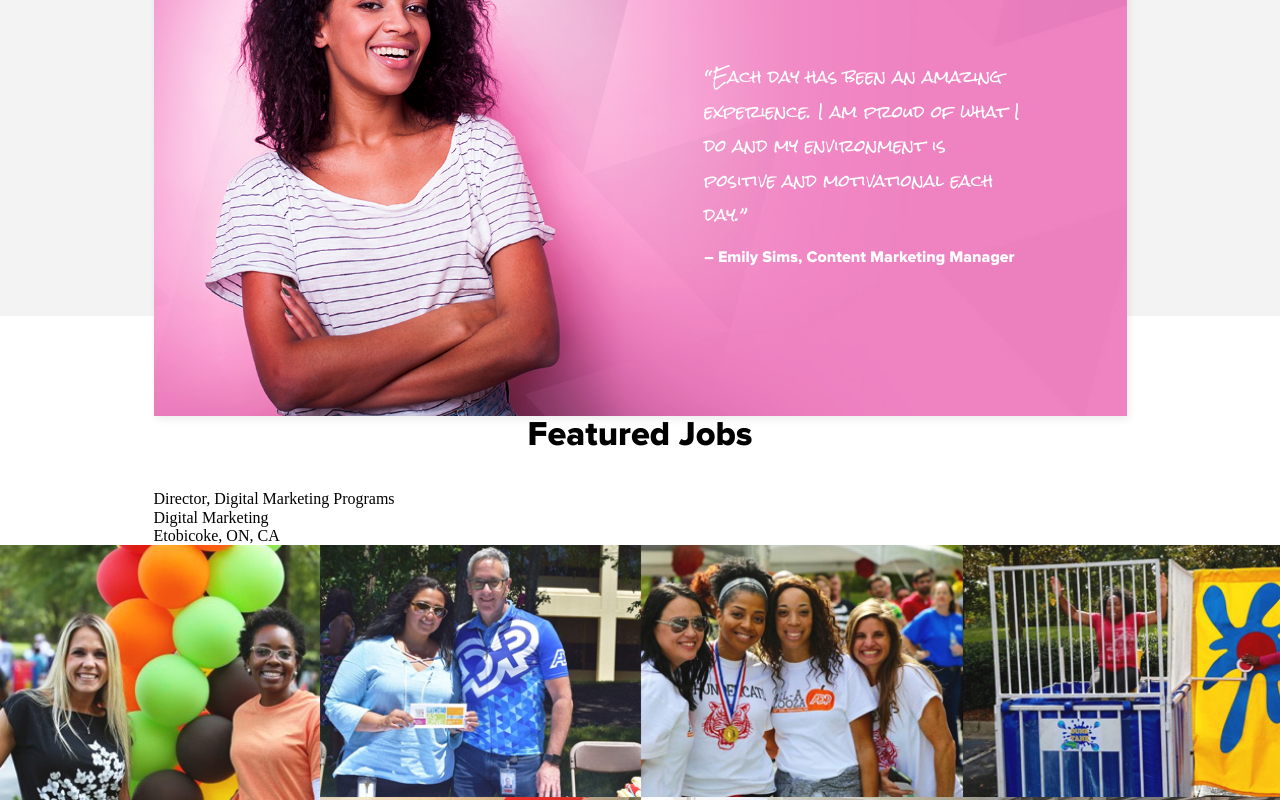
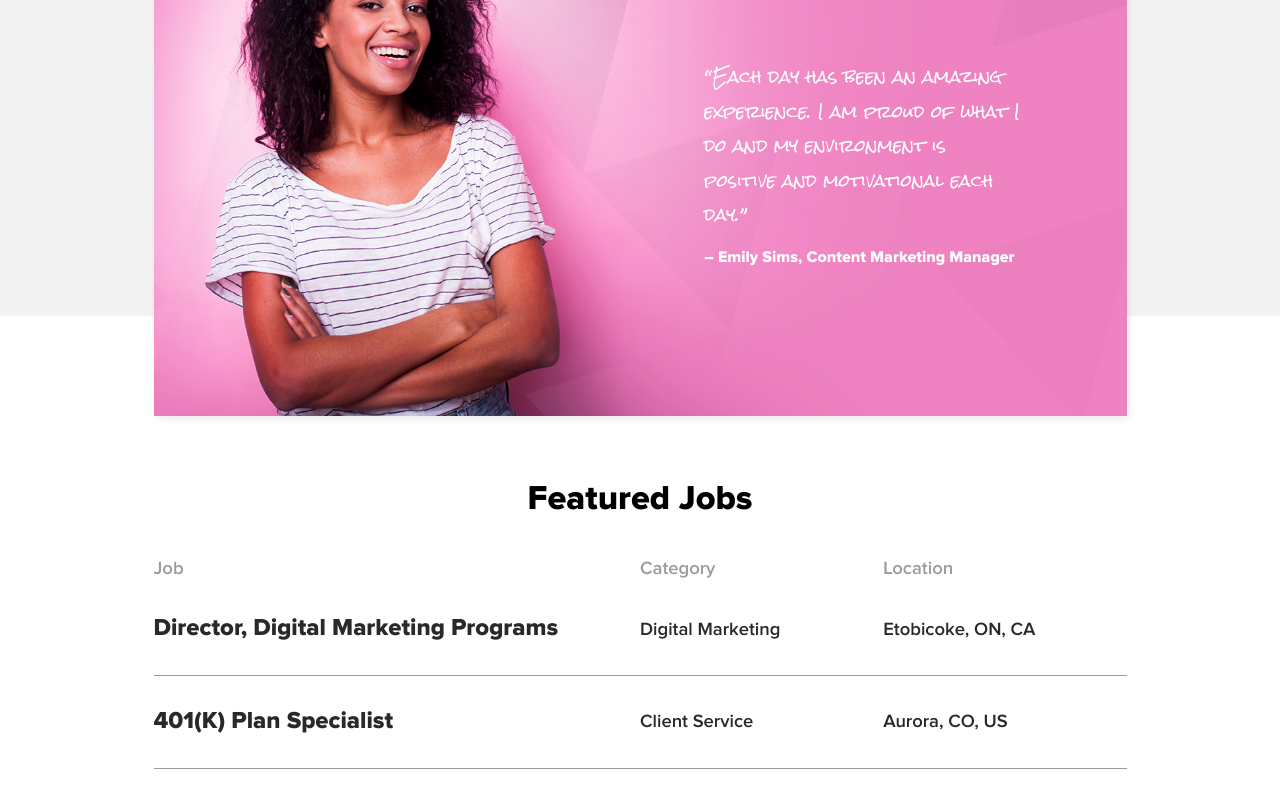
Before and after one commit to ierso/adp-career, a website with bundled scripts: page index.html in a window 1280 px wide. Shown: the part 2000-2800 px from the top of the page. Built offline with nearby package versions, Linux system fonts and the light colour scheme.

Commit message:
completed featured jobs styles

```diff
--- a/index.html
+++ b/index.html
@@ -135,11 +135,32 @@
           <h2 class="o-title">
             Featured Jobs
           </h2>
-          <div class="c-featured__row">
-            <div class="c-featured__main">Director, Digital Marketing Programs</div>
-            <div class="c-featured__sub">Digital Marketing</div>
-            <div class="cc-featured__sub">Etobicoke, ON, CA</div>
+          <div class="c-featured-jobs__row c-featured-jobs__row--title">
+            <div class="c-featured-jobs__main c-featured-jobs__main--title">Job</div>
+            <div class="c-featured-jobs__sub c-featured-jobs__sub--title">Category</div>
+            <div class="c-featured-jobs__sub c-featured-jobs__sub--title">Location</div>
           </div>
+          <div class="c-featured-jobs__row">
+            <div class="c-featured-jobs__main">Director, Digital Marketing Programs</div>
+            <div class="c-featured-jobs__sub">Digital Marketing</div>
+            <div class="c-featured-jobs__sub">Etobicoke, ON, CA</div>
+          </div>
+          <div class="c-featured-jobs__row">
+            <div class="c-featured-jobs__main">401(K) Plan Specialist</div>
+            <div class="c-featured-jobs__sub">Client Service</div>
+            <div class="c-featured-jobs__sub">Aurora, CO, US</div>
+          </div>
+          <div class="c-featured-jobs__row">
+            <div class="c-featured-jobs__main">Director Talent Partner</div>
+            <div class="c-featured-jobs__sub">Human Resources</div>
+            <div class="c-featured-jobs__sub">Parsippany, NJ, US</div>
+          </div>
+          <div class="c-featured-jobs__row">
+            <div class="c-featured-jobs__main">Content Marketing Manager</div>
+            <div class="c-featured-jobs__sub">Marketing</div>
+            <div class="c-featured-jobs__sub">Roseland, NJ, US</div>
+          </div>
+          <button class="c-featured-jobs__btn o-btn">View all jobs</button>
       </div>
     </section>
 
--- a/src/styles/components/components.css
+++ b/src/styles/components/components.css
@@ -1,5 +1,6 @@
 @import './cards.css';
 @import './collage.css';
+@import './featured-jobs.css';
 @import './footer.css';
 @import './hero.css';
 @import './nav.css';
--- /dev/null
+++ b/src/styles/components/featured-jobs.css
@@ -0,0 +1,77 @@
+$mainFont: 'proxima_novaextrabold';
+$mainColor: #2A2828;
+$subFont: 'proxima_novasemibold';
+$titleFont: 'proxima_novasemibold';
+$border: #9B9B9B;
+$titleColor: #9B9B9B;
+
+$tablet: 800px;
+
+.c-featured-jobs {
+  margin-top: 4em;
+}
+  .c-featured-jobs__wrapper {
+    padding: 0 1.5em;
+  }
+    .c-featured-jobs__row {
+      flex-flow: column;
+      display: flex;
+      padding: 0 0 1.5em 0;
+      margin-bottom: 2.5em;
+      border-bottom: $border solid 1px;
+      &--title {
+        display: none;
+        border-bottom: transparent solid 0;
+        margin-top: 4em;
+      }
+      @media (min-width: $tablet) {
+        margin: 0;
+        padding: 2em 0;
+        flex-flow: row;
+        align-items: center;
+        &--title {
+          padding: 0.25em 0;
+          display: flex;
+        }
+      }
+    }
+      .c-featured-jobs__main {
+        flex: 2;
+        font-family: $mainFont;
+        color: $mainColor;
+        font-size: 1.3em;
+        margin-bottom: 1em;
+        &--title {
+          color: $titleColor;
+          font-family: $titleFont;
+        }
+        @media (min-width: $tablet) {
+          font-size: 1.5em;
+          margin: 0;
+          &--title {
+            font-size: 1.15em;
+          }
+        }
+      }
+        .c-featured-jobs__sub {
+          font-size: 1.15em;
+          flex: 1;
+          font-family: $subFont;
+          color: $mainColor;
+          margin-bottom: 0.5em;
+          &--title {
+            color: $titleColor;
+          }
+          @media (min-width: $tablet) {
+            margin: 0;
+          }
+        }
+    .c-featured-jobs__btn {
+      margin: auto;
+      margin-bottom: 3.5em;
+      margin-top: 2.5em;
+      @media (min-width: $tablet) {
+        margin-bottom: 5em;
+        margin-top: 3.5em;
+      }
+    }
```
Also changed, not shown: 1 other file.
